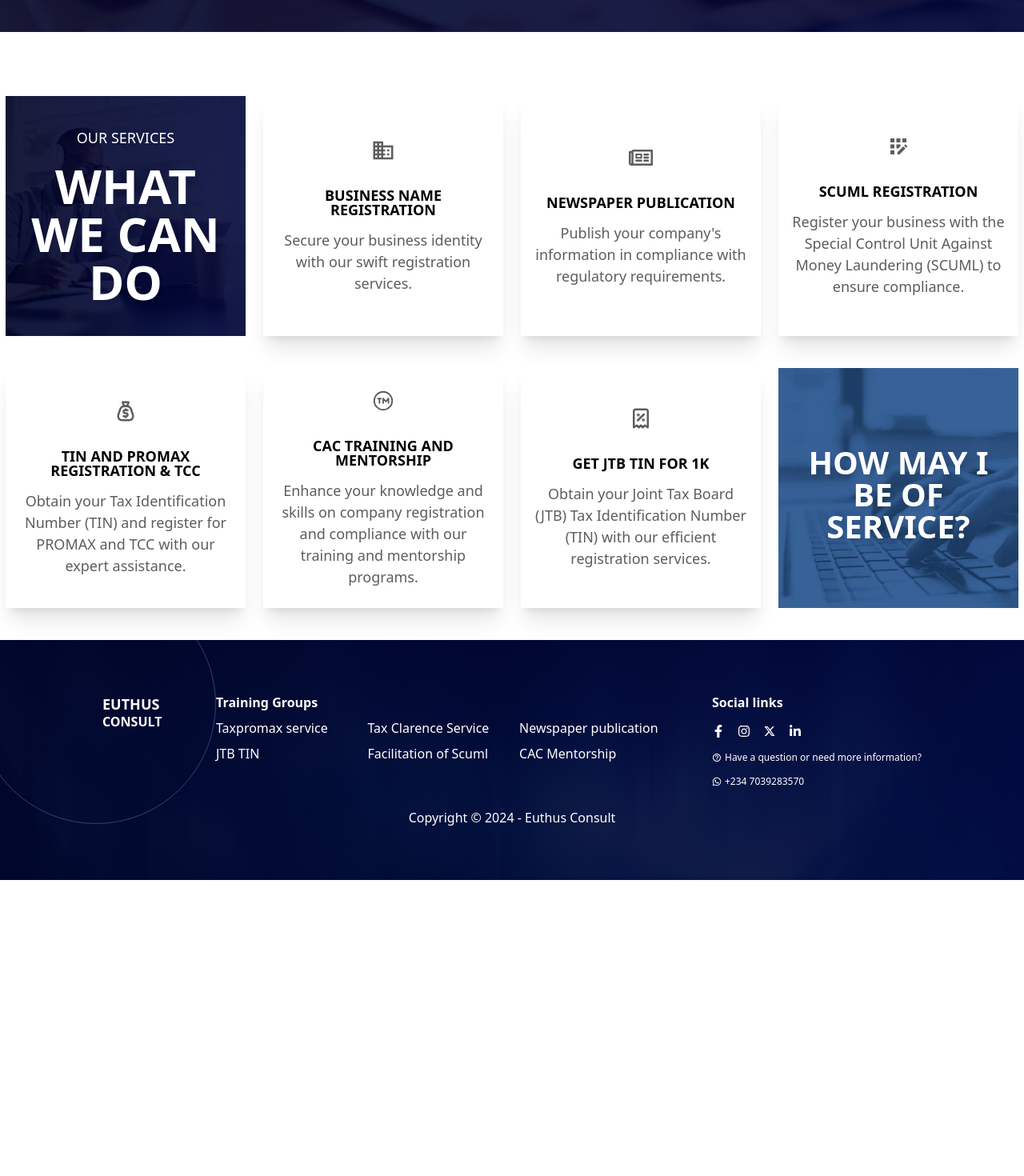
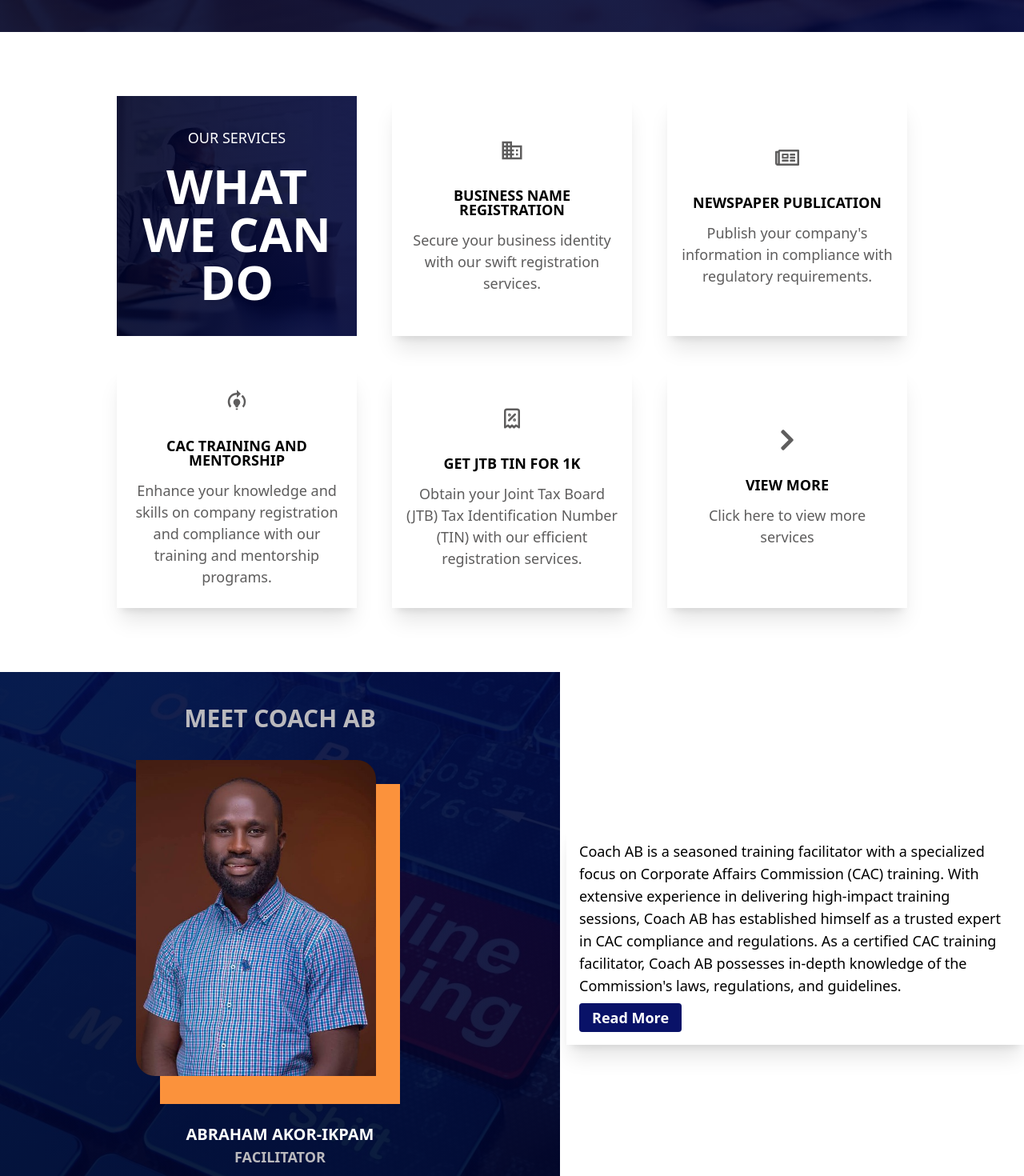
Before and after one commit to StivinTaesoo/euthus-consult, a Next.js app: page / in a window 1280 px wide. Shown: the part 560-2030 px from the top of the page at 80% size. Before the commit the page ends 1660 px from the top, so only its background shows below. Built offline with nearby package versions, Linux system fonts and the light colour scheme.

Commit message:
Added Team

```diff
--- a/app/contact/page.tsx
+++ b/app/contact/page.tsx
@@ -44,7 +44,8 @@ export default function Contact() {
                     question, need help, or just want to say hello, we&apos;re
                     here to listen. If you&apos;re looking for a seasoned CAC
                     training facilitator to provide expert guidance and
-                    training, consider Coach AB.
+                    training, consider Coach AB to discuss your training needs
+                    and schedule a lesson.
                 </p>
 
                 <div className="flex flex-col items-center justify-center my-6 gap-6 md:flex-row">
--- a/app/globals.css
+++ b/app/globals.css
@@ -13,6 +13,7 @@
     padding: 100px;
     background: #f57d1b;
     color: #091268;
+    background: #bab9bd;
 }
 
 .sticky-nav.active {
--- a/app/page.tsx
+++ b/app/page.tsx
@@ -1,11 +1,13 @@
 import HeroSection from "@/components/hero-sections/Hero";
 import ServicesHomePage from "@/components/services/ServicesHomePage";
+import OurTeam from "@/components/team/OurTeam";
 
 export default function Home() {
     return (
         <div className="  ">
             <HeroSection />
             <ServicesHomePage />
+            <OurTeam />
         </div>
     );
 }
--- a/components/contacts/Contacts.tsx
+++ b/components/contacts/Contacts.tsx
@@ -4,7 +4,7 @@ function Contacts() {
     return (
         <div className="flex flex-col gap-6 items-center relative my-20 md:flex-row">
             <div
-                className="w-full h-[400px] flex flex-col items-center justify-center rounded-b-[2rem] gap-6 text-center text-white font-bold bg-blue-600 bg-no-repeat bg-cover md:items-start md:pl-10 md:w-[700px] md:h-[600px] lg:pl-[7rem] md:rounded-b-none md:rounded-r-[4rem]"
+                className="w-full h-[400px] flex flex-col items-center justify-center rounded-b-[2rem] gap-6 text-center text-white font-bold bg-no-repeat bg-cover md:items-start md:pl-10 md:w-[700px] md:h-[600px] lg:pl-[7rem] md:rounded-b-none md:rounded-r-[4rem]"
                 style={{
                     backgroundImage: `linear-gradient(
             rgb(1, 7, 59),
--- a/components/courses/CourseParticipation.tsx
+++ b/components/courses/CourseParticipation.tsx
@@ -4,8 +4,10 @@ function CourseParticipation() {
     return (
         <div className="w-full ">
             <div className="w-[90%] flex flex-col items-center gap-10 py-10 mx-auto  md:flex-row md:w-[80%] ">
-                <h1 className="w-full uppercase font-bold text-center text-[#807e7e] text-2xl md:text-5xl md:w-[50%]">
-                    About 5,700 participants have taken this online course
+                <h1 className="w-full uppercase font-bold text-center text-black text-2xl md:text-5xl md:w-[50%]">
+                    About{" "}
+                    <span className="text-blue-900">5,700 participants</span>{" "}
+                    have taken this online course
                 </h1>
                 <div className="w-full md:w-[50%] md:h-[500px]">
                     <img
--- a/components/services/ServicesContainer.tsx
+++ b/components/services/ServicesContainer.tsx
@@ -10,7 +10,7 @@ import { VscOrganization } from "react-icons/vsc";
 
 function ServicesContainer() {
     return (
-        <div className="grid grid-cols-1 gap-x-2 gap-y-10 justify-items-center mt-20 md:grid-cols-2 lg:grid-cols-3 xl:grid-cols-4">
+        <div className="grid grid-cols-1 mx-auto gap-y-10 justify-items-center my-20 md:grid-cols-2 lg:grid-cols-2 xl:grid-cols-3 md:w-[80%] ">
             <Link href={"./contact"}>
                 <div
                     className={`items-hover w-[300px] h-[300px]  bg-cover bg-center relative md:h-[300px]`}
--- a/components/services/ServicesHomePage.tsx
+++ b/components/services/ServicesHomePage.tsx
@@ -1,17 +1,19 @@
 import ServicesItems from "./ServicesItems";
-import { MdBusiness, MdOutlineAppRegistration } from "react-icons/md";
+import { MdBusiness, MdModelTraining } from "react-icons/md";
 import Link from "next/link";
-import { FaRegNewspaper } from "react-icons/fa";
-import { TbReceiptTax, TbTax } from "react-icons/tb";
-import { PiTrademark } from "react-icons/pi";
+import { FaChevronRight, FaRegNewspaper } from "react-icons/fa";
+import { TbReceiptTax } from "react-icons/tb";
 
 function ServicesHomePage() {
     return (
-        <div className="grid grid-cols-1 gap-x-2 gap-y-10 justify-items-center mt-20 md:grid-cols-2 lg:grid-cols-3 xl:grid-cols-4">
+        <div className="w-full">
+            <div className="w-[90%] mx-auto grid grid-cols-1 gap-x-2 gap-y-10 justify-items-center mt-20 md:grid-cols-2 lg:grid-cols-2 xl:grid-cols-3 md:w-[80%] ">
                 <Link href={"./contact"}>
                     <div
                         className={`items-hover w-[300px] h-[300px]  bg-cover bg-center relative md:h-[300px]`}
-                    style={{ backgroundImage: `url(./images/image-6.jpeg)` }}
+                        style={{
+                            backgroundImage: `url(./images/image-6.jpeg)`,
+                        }}
                     >
                         <div className="w-full h-full bg-transGrey absolute top-0 flex flex-col  items-center justify-center ">
                             <div className="p-4  flex flex-col items-center justify-center text-center ">
@@ -43,24 +45,10 @@ function ServicesHomePage() {
                         desc="Publish your company's information in compliance with regulatory requirements."
                     />
                 </Link>
-            <Link href="./contact">
-                <ServicesItems
-                    icon={<MdOutlineAppRegistration />}
-                    title="SCUML Registration"
-                    desc="Register your business with the Special Control Unit Against Money Laundering (SCUML) to ensure compliance."
-                />
-            </Link>
-            <Link href="./contact">
-                <ServicesItems
-                    icon={<TbTax />}
-                    title="TIN and PROMAX Registration & TCC"
-                    desc="Obtain your Tax Identification Number (TIN) and register for PROMAX and TCC with our expert assistance."
-                />
-            </Link>
 
                 <Link href="https://chat.whatsapp.com/Es5TWvCebsYEbpXzPz50iD">
                     <ServicesItems
-                    icon={<PiTrademark />}
+                        icon={<MdModelTraining />}
                         title="CAC Training and Mentorship"
                         desc="Enhance your knowledge and skills on company registration and compliance with our training and mentorship programs."
                     />
@@ -73,21 +61,14 @@ function ServicesHomePage() {
                         desc="Obtain your Joint Tax Board (JTB) Tax Identification Number (TIN) with our efficient registration services."
                     />
                 </Link>
-            <Link href={"./contact"}>
-                <div
-                    className={`items-hover w-[300px] h-[300px]  bg-cover bg-center relative md:h-[300px]`}
-                    style={{ backgroundImage: `url(./images/image-8.jpeg)` }}
-                >
-                    <div className="w-full h-full  absolute top-0 flex flex-col  items-center justify-center ">
-                        <div className="p-4  flex flex-col items-center justify-center text-center ">
-                            {" "}
-                            <h1 className="text-[40px] uppercase mt-4 font-bold text-white text-shadow-2 md:text-[40px] leading-none ">
-                                How may I be of Service?
-                            </h1>
+                <Link href="./services">
+                    <ServicesItems
+                        icon={<FaChevronRight />}
+                        title="View More"
+                        desc="Click here to view more services"
+                    />
+                </Link>
             </div>
-                    </div>
-                </div>
-            </Link>
         </div>
     );
 }
--- a/components/team/OurTeam.tsx
+++ b/components/team/OurTeam.tsx
@@ -1,5 +1,93 @@
+"use client";
+import { useState } from "react";
+
 function OurTeam() {
-    return <div>OurTeam</div>;
+    const [isClicked, setIsClicked] = useState<boolean>(true);
+
+    const handleIsClicked = () => {
+        setIsClicked(!isClicked);
+    };
+    return (
+        <div className="my-20 gap-x-2 md:flex items-center">
+            <div>
+                <div
+                    className="w-full py-10 text-white uppercase flex flex-col gap-y-6 items-center justify-center bg-no-repeat bg-cover md:w-[700px]"
+                    style={{
+                        backgroundImage: `linear-gradient(
+            rgb(1, 7, 59, 0.9),
+            rgba(0, 4, 40, 0.9)
+             ),
+            url(./images/image-14.jpg)`,
+                    }}
+                >
+                    <h1 className="text-[#bab9bd]  text-2xl font-bold md:text-3xl">
+                        Meet Coach AB
+                    </h1>
+                    <div className="w-[250px] h-[330px] mt-10 relative bg-orange-400 md:w-[300px] md:h-[400px]">
+                        <div className="items-hover w-full absolute left-[-30px] top-[-30px] ">
+                            <img
+                                src="./images/coach-ab.jpg"
+                                alt="Coach AB"
+                                className="w-full rounded-tr-3xl rounded-bl-3xl"
+                            />
+                        </div>
+                    </div>
+                    <div className="text-center">
+                        <h2 className="text-xl font-bold">
+                            Abraham Akor-Ikpam
+                        </h2>
+                        <p className="text-[#bab9bd] text-lg font-semibold">
+                            facilitator
+                        </p>
+                    </div>
+                </div>
+            </div>
+            <div className="w-[95%] mx-auto text-[16px] leading-7 shadow-xl p-4 md:text-[18px] md:w-[600px]">
+                <p>
+                    Coach AB is a seasoned training facilitator with a
+                    specialized focus on Corporate Affairs Commission (CAC)
+                    training. With extensive experience in delivering
+                    high-impact training sessions, Coach AB has established
+                    himself as a trusted expert in CAC compliance and
+                    regulations. As a certified CAC training facilitator, Coach
+                    AB possesses in-depth knowledge of the Commission's laws,
+                    regulations, and guidelines.
+                    <button
+                        onClick={handleIsClicked}
+                        className={
+                            isClicked
+                                ? "block button-eff bg-[#091268] mt-2 py-[4px] px-4 text-white font-semibold rounded hover:border-[1px] hover:text-[whitesmoke] hover:bg-[#ff7300]"
+                                : "hidden"
+                        }
+                    >
+                        Read More
+                    </button>
+                </p>
+                <p className={isClicked ? "hidden" : "block"}>
+                    He has worked with numerous organizations, providing
+                    training and guidance on CAC compliance, company
+                    registration, and business reform initiatives. Training
+                    Style and Approach Coach AB's training sessions are
+                    engaging, informative, and tailored to meet the specific
+                    needs of his clients. He uses real-life examples, case
+                    studies, and interactive exercises to ensure participants
+                    gain practical insights and skills. His approach is designed
+                    to empower participants with the knowledge and confidence to
+                    navigate CAC regulations and ensure compliance.
+                    <button
+                        onClick={handleIsClicked}
+                        className={
+                            isClicked
+                                ? "hidden "
+                                : "block button-eff bg-[#091268] mt-2 py-[4px] px-4 text-white font-semibold rounded hover:border-[1px] hover:text-[whitesmoke] hover:bg-[#ff7300]"
+                        }
+                    >
+                        See Less
+                    </button>
+                </p>
+            </div>
+        </div>
+    );
 }
 
 export default OurTeam;
```
Also changed, not shown: public/images/coach-ab.jpg (added). Lines whose indentation alone changed are shown as unchanged.
